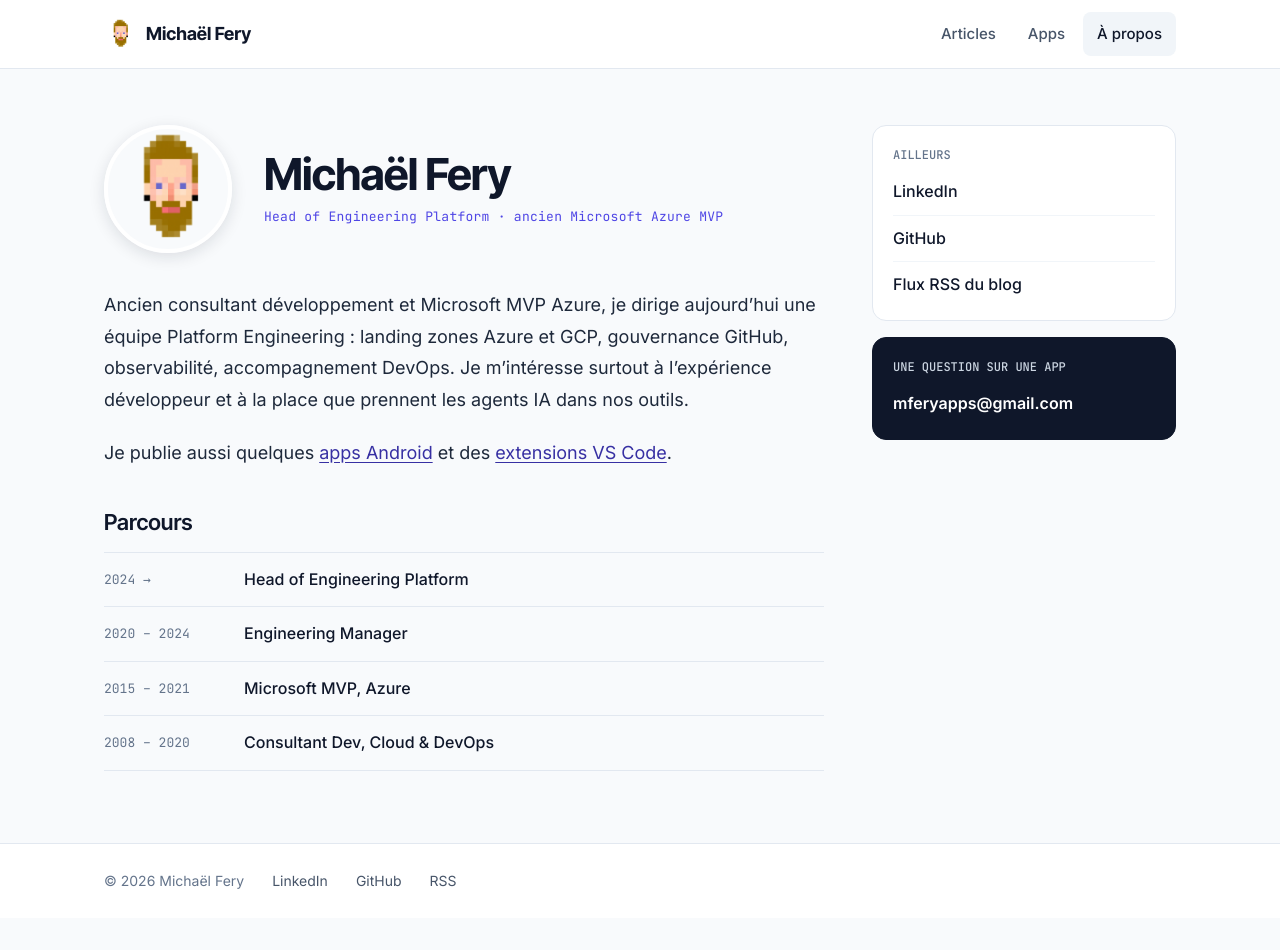
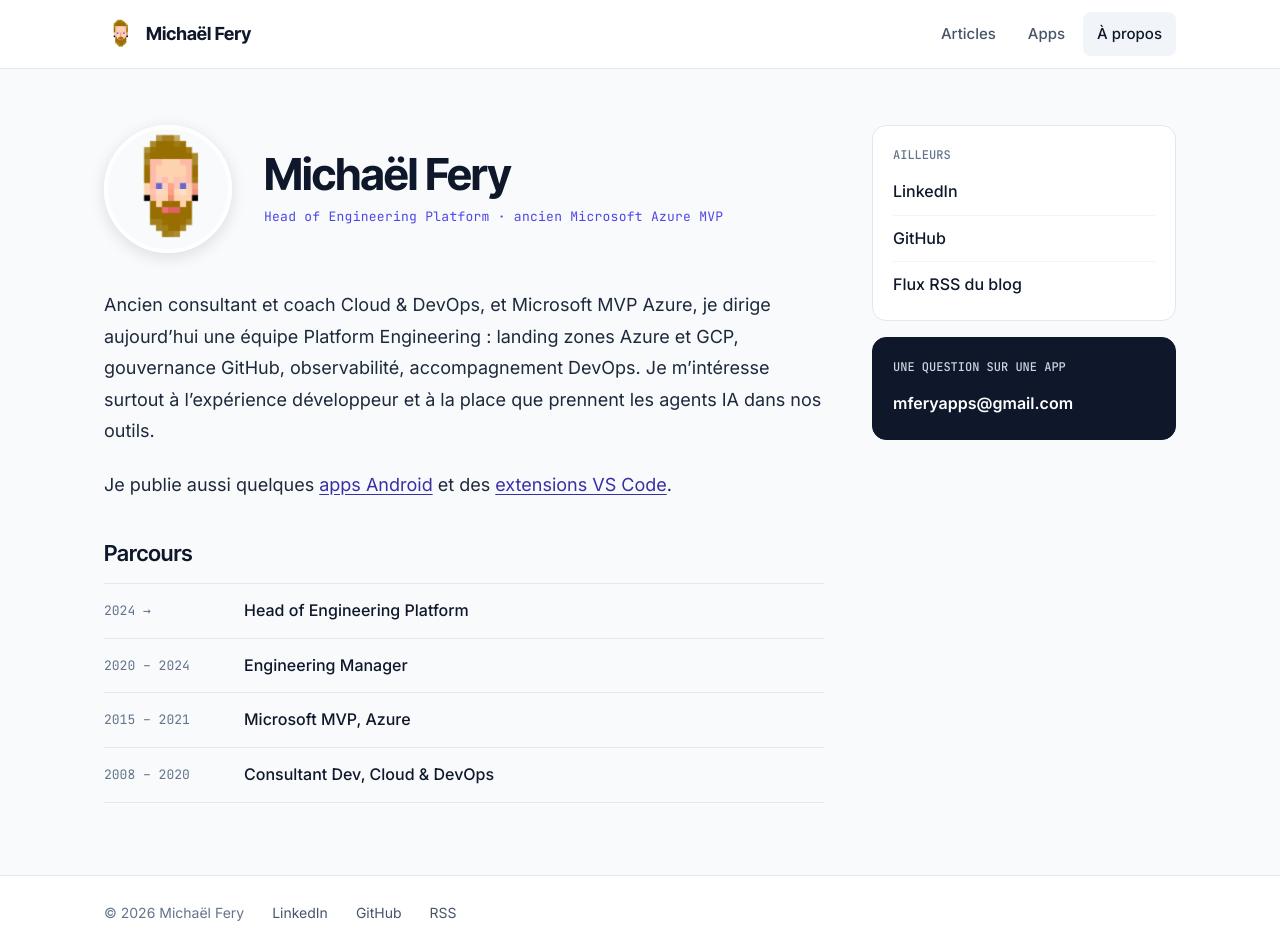
Before and after one commit to michaelfery/michaelfery.github.io, a Jekyll site: the page built from about.html, in a window 1280 px wide. Built offline with Jekyll 4.4.1, drawn with Linux system fonts in a browser that asks for light colours; before the commit the page ends 918 px from its top, so only the background shows below that.

Commit message:
À propos : ancien consultant et coach Cloud & DevOps
Co-Authored-By: Claude Opus 5.5 <noreply@anthropic.com>

```diff
--- a/about.html
+++ b/about.html
@@ -15,7 +15,7 @@ permalink: /about/
     </header>
 
     <div class="prose">
-      <p>Ancien consultant développement et Microsoft MVP Azure, je dirige aujourd’hui une équipe Platform Engineering : landing zones Azure et GCP, gouvernance GitHub, observabilité, accompagnement DevOps. Je m’intéresse surtout à l’expérience développeur et à la place que prennent les agents IA dans nos outils.</p>
+      <p>Ancien consultant et coach Cloud &amp; DevOps, et Microsoft MVP Azure, je dirige aujourd’hui une équipe Platform Engineering : landing zones Azure et GCP, gouvernance GitHub, observabilité, accompagnement DevOps. Je m’intéresse surtout à l’expérience développeur et à la place que prennent les agents IA dans nos outils.</p>
       <p>Je publie aussi quelques <a href="{{ '/apps/' | relative_url }}">apps Android</a> et des <a href="https://marketplace.visualstudio.com/publishers/mfery">extensions VS Code</a>.</p>
     </div>
 
```
